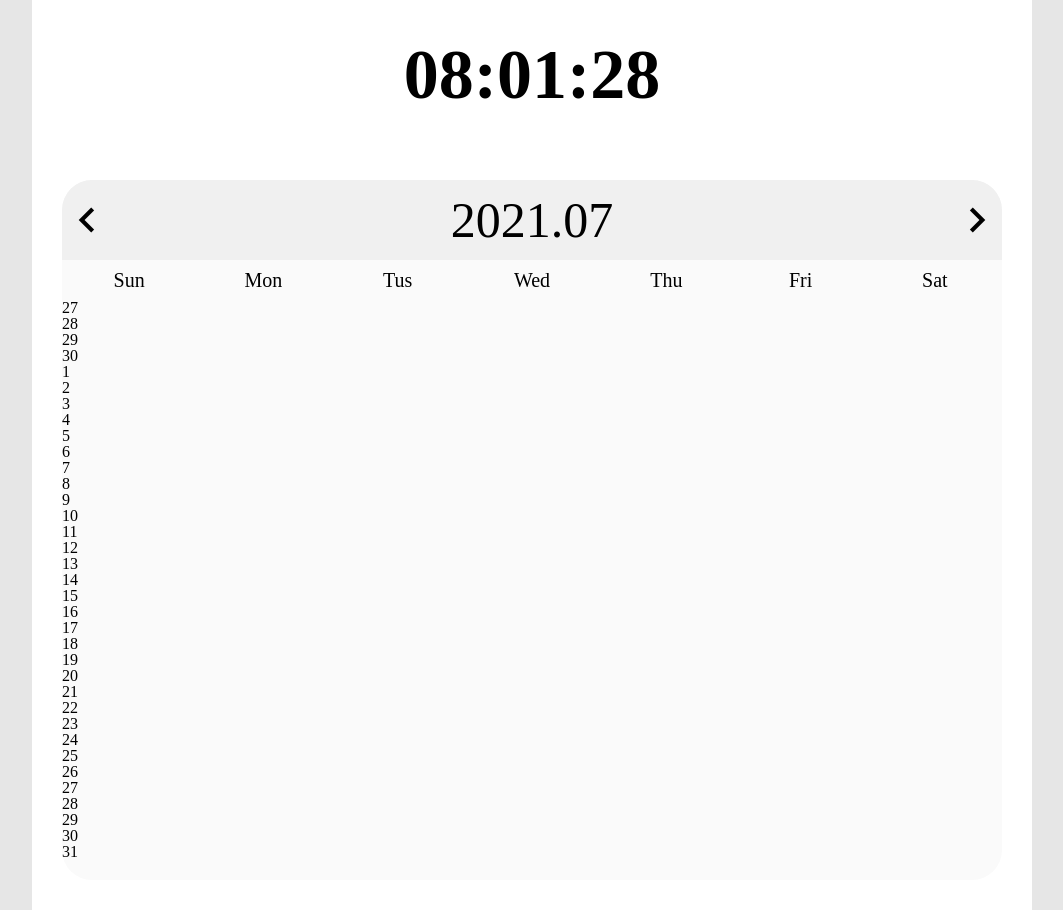
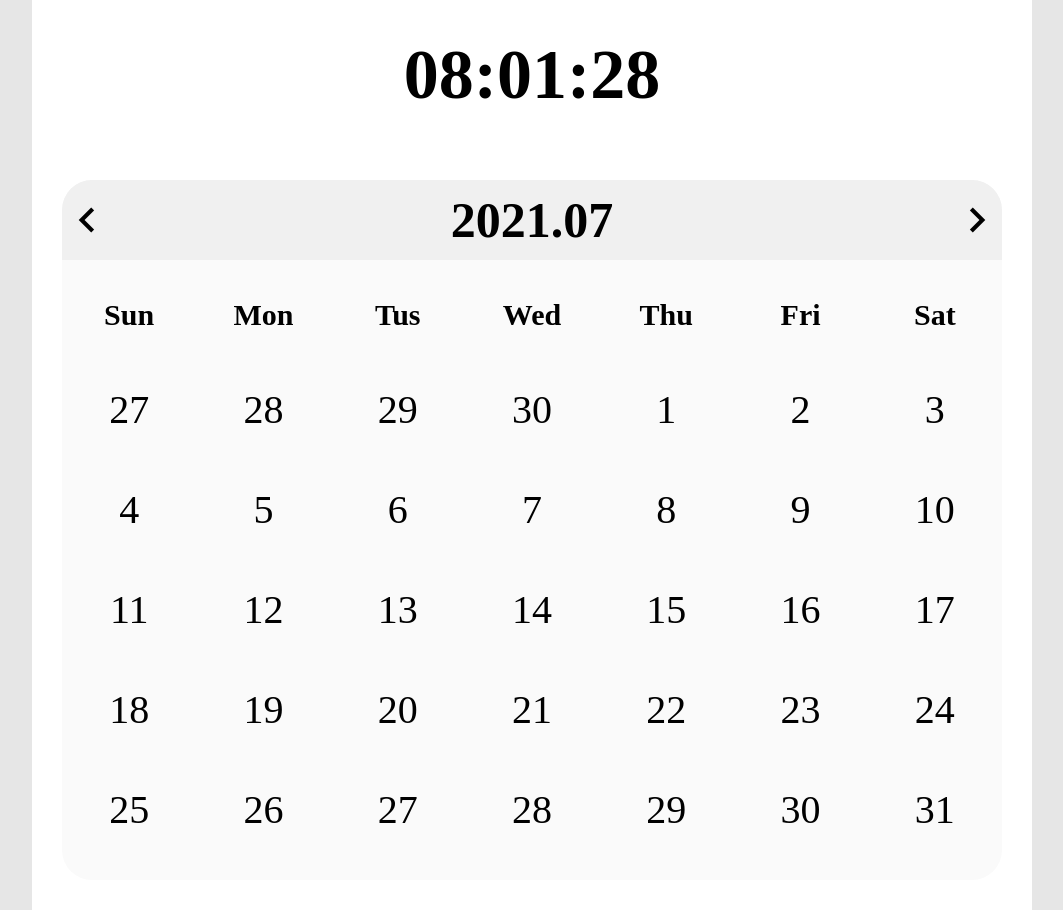
Before and after one commit to JJongBin/study, a plain HTML site: page js/calender/index.html in a window 1280 px wide. Shown: the whole page, without its empty margins (108-1171 px from the left). Drawn offline with nearby package versions, Linux system fonts and the light colour scheme.

Commit message:
함수화 및 정리

```diff
--- a/js/calender/index.html
+++ b/js/calender/index.html
@@ -33,10 +33,9 @@
                         <div class="date-week">Thu</div>
                         <div class="date-week">Fri</div>
                         <div class="date-week">Sat</div>
-                        <div class="dates"></div>
                     </div>
                     <div class="calender-main">
-
+                        <div class="dates"></div>
                     </div>
                 </div>
             </div>
--- a/js/calender/main.css
+++ b/js/calender/main.css
@@ -44,6 +44,7 @@ body{
     width: 100%;
     height: 80px;
     font-size: 50px;
+    font-weight: 600;
     background-color: rgb(240, 240, 240);
 }
 .container .inner .calender .calender-month .control-month .month{
@@ -63,12 +64,28 @@ body{
 }
 
 .container .inner .calender .calender-month .calender-head{
+    margin-top: 30px;
     display: grid;
     grid-template-columns: 1fr 1fr 1fr 1fr 1fr 1fr 1fr;
 }
 .container .inner .calender .calender-month .calender-head .date-week{
     text-align: center;
     padding: 10px;
-    font-size: 20px;
+    font-size: 30px;
+    font-weight: 600;
     /* border: 1px solid rgb(255, 255, 255); */
 }
+.container .inner .calender .calender-month .calender-main{
+    margin-top: 20px;
+}
+.container .inner .calender .calender-month .calender-main .dates{
+    display: grid;
+    grid-template-columns: 1fr 1fr 1fr 1fr 1fr 1fr 1fr;
+    grid-template-rows: 100px 100px 100px 100px;
+}
+.container .inner .calender .calender-month .calender-main .dates .date{
+    font-size: 40px;
+    text-align: center;
+    line-height: 100px;
+    font-weight: 400;
+}
--- a/js/calender/main.js
+++ b/js/calender/main.js
@@ -1,8 +1,8 @@
-const date = new Date()     // 객체 생성
-const year = date.getFullYear()
-const month = date.getMonth() + 1   // 달은 0부터 시작(0 = 1월)
-const day = date.getDate()
-const dayOfWeek = date.getDay()
+let date = new Date()     // 객체 생성
+let year = date.getFullYear()
+let month = date.getMonth() + 1   // 달은 0부터 시작(0 = 1월)
+let day = date.getDate()
+let dayOfWeek = date.getDay()
 
 
 // console.log(date)
@@ -27,19 +27,23 @@ getClock();
 setInterval(getClock, 1000);    // 1초마다 갱신
 
 
+
 // 달
 const monthItem = document.querySelector(".container .inner .calender .calender-month .control-month .month")
 
 function getMonthItem() {
-    const year = date.getFullYear()
-    const month = date.getMonth() + 1;
+    year = date.getFullYear()
+    month = date.getMonth() + 1;
     monthItem.innerText = `${year}.${String(month).padStart(2, "0")}`   // 상단에 년 월 표시
 }
 getMonthItem();
 setInterval(getMonthItem, 3600000);     // 하루 기준으로 갱신
 
 
-//______________________
+
+// 일자 띄우기
+function getDateItem() {
+
     const prevLast = new Date(year, month-1, 0);    // 지난달
     const thisLast = new Date(year, month, 0);      // 이번달
 
@@ -50,19 +54,20 @@ const thisLastDate = thisLast.getDate();        // 이번달 마지막 일자
     const thisLastDay = thisLast.getDay();          // 이번달 마지막 요일
 
 
-console.log("")
-console.log(prevLastDate)
-console.log(prevLastDay)
-console.log(thisLastDate)
-console.log(thisLastDay)
+    // console.log("")
+    // console.log(prevLastDate)
+    // console.log(prevLastDay)
+    // console.log(thisLastDate)
+    // console.log(thisLastDay)
+
 
     const prevDates = [];       // 달력에 표시할 지난달 마지막 부분
     const thisDates = [...Array(thisLastDate + 1).keys()].slice(1); // ES6부터 가능함! (1부터 n까지의 배열)
     const nextDates = [];       // 달력에 표시할 다음달 첫 부분
 
-console.log("")
-console.log(thisDates)
-console.log(nextDates)
+    // console.log("")
+    // console.log(thisDates)
+    // console.log(nextDates)
 
 
     if (prevLastDay !== 6) {        // 지난달의 마지막일자가 토요일이면 표시하지 않아야함
@@ -70,12 +75,9 @@ if (prevLastDay !== 6) {        // 지난달의 마지막일자가 토요일이
           prevDates.unshift(prevLastDate - i);      // 큰 수부터 배열에 삽입 / 앞에다 추가됨(unshift)
         }
     }
-
     for (let i = 1; i < 7 - thisLastDay; i++) {
         nextDates.push(i);
     }
-
-
 
     const dates = prevDates.concat(thisDates, nextDates);       // concat으로 배열을 합침
 
@@ -86,3 +88,5 @@ dates.forEach(function (date, i) {
     })
 
     document.querySelector('.dates').innerHTML = dates.join('');    // join을 이용해서 전체 삽입
+}
+getDateItem()
```
Lines whose indentation alone changed are shown as unchanged.
